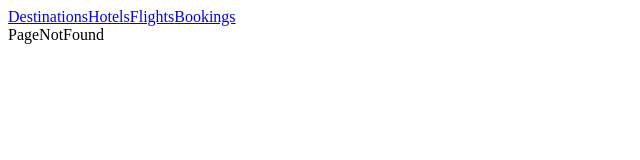
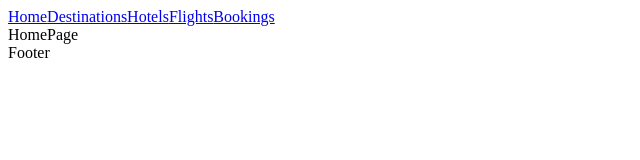
Before and after one commit to Olzhas92/react-diploma-paper, a React (Create React App) app: page / in a window 1280 px wide. Shown: the top 160 px of the page, without its empty margins (0-640 px from the left). Built offline with nearby package versions, Linux system fonts and the light colour scheme.

Commit message:
layout completed

```diff
--- a/src/App.jsx
+++ b/src/App.jsx
@@ -1,26 +1,25 @@
 import React from "react";
 import { Routes, Route, Link } from "react-router-dom";
+import { HomePage } from "./pages/HomePage";
 import { Destinations } from "./pages/Destinations";
 import { Hotels } from "./pages/Hotels";
 import { Flights } from "./pages/Flights";
 import { Bookings } from "./pages/Bookings";
 import { PageNotFound } from "./pages/PageNotFound";
+import { Layout } from "./components/Layout";
 
 const App = () => {
   return (
     <div>
-      <header>
-        <Link href="/destinations">Destinations</Link>
-        <Link to="/hotels">Hotels</Link>
-        <Link to="/flights">Flights</Link>
-        <Link to="/bookings">Bookings</Link>
-      </header>
       <Routes>
-        <Route path="/destinations" element={<Destinations />} />
-        <Route path="/hotels" element={<Hotels />} />
-        <Route path="/flights" element={<Flights />} />
-        <Route path="/bookings" element={<Bookings />} />
-        <Route path="*" element={<PageNotFound />} />
+        <Route path="/" element={<Layout />}>
+          <Route index element={<HomePage />}></Route>
+          <Route path="destinations" element={<Destinations />} />
+          <Route path="hotels" element={<Hotels />} />
+          <Route path="flights" element={<Flights />} />
+          <Route path="bookings" element={<Bookings />} />
+          <Route path="*" element={<PageNotFound />} />
+        </Route>
       </Routes>
     </div>
   );
--- /dev/null
+++ b/src/components/Footer.jsx
@@ -0,0 +1,5 @@
+import React from "react";
+
+export const Footer = () => {
+  return <div>Footer</div>;
+};
--- /dev/null
+++ b/src/components/Layout.jsx
@@ -0,0 +1,21 @@
+import React from "react";
+import { Link, Outlet } from "react-router-dom";
+import { Footer } from "./Footer";
+
+export const Layout = () => {
+  return (
+    <div>
+      <header>
+        <Link to="/">Home</Link>
+        <Link to="/destinations">Destinations</Link>
+        <Link to="/hotels">Hotels</Link>
+        <Link to="/flights">Flights</Link>
+        <Link to="/bookings">Bookings</Link>
+      </header>
+      <main>
+        <Outlet />
+      </main>
+      <Footer />
+    </div>
+  );
+};
--- /dev/null
+++ b/src/pages/HomePage.jsx
@@ -0,0 +1,5 @@
+import React from "react";
+
+export const HomePage = () => {
+  return <div>HomePage</div>;
+};
```
